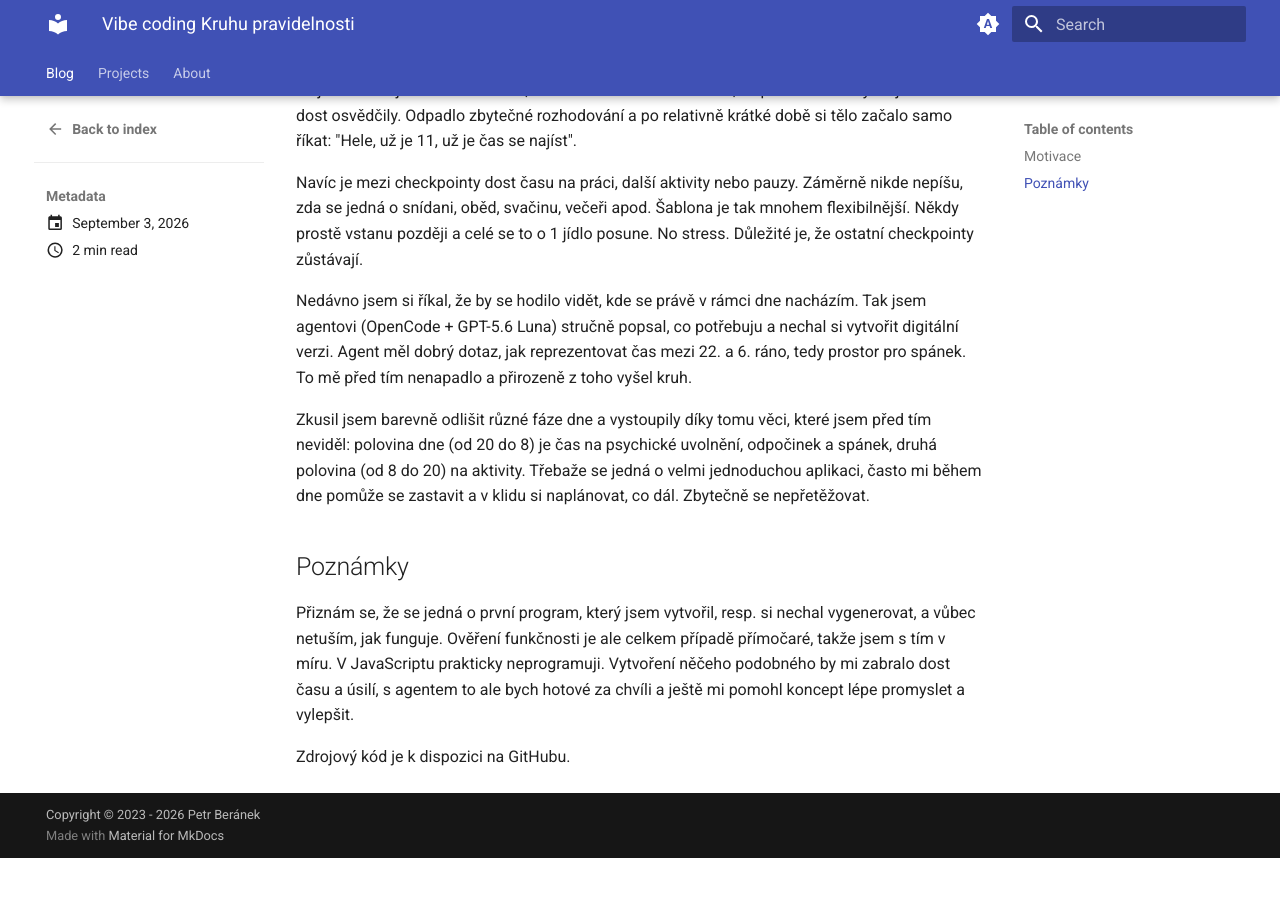
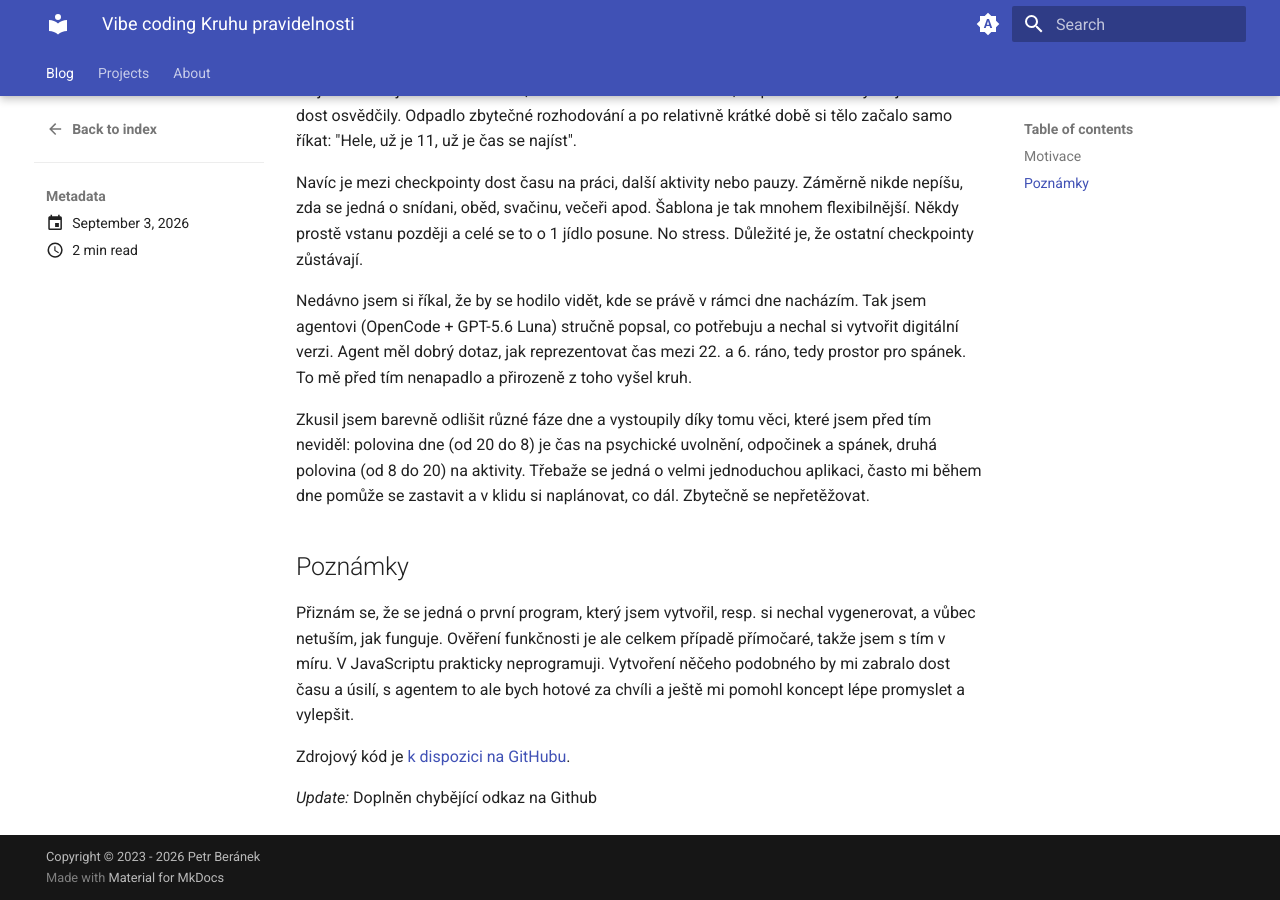
Before and after one commit to peberanek/peberanek.github.io, an MkDocs documentation site: the page built from docs/posts/kruh-pravidelnosti.md, in a window 1280 px wide and 900 px high, scrolled down 1838 px. Built offline with MkDocs 1.6.1 and Material for MkDocs 9.7.7, drawn with Linux system fonts in a browser that asks for light colours; before the commit the page ends 2696 px from its top, so only the background shows below that.

Commit message:
blog: add missing link to GitHub to a post

```diff
--- a/docs/posts/kruh-pravidelnosti.md
+++ b/docs/posts/kruh-pravidelnosti.md
@@ -39,4 +39,6 @@ Zkusil jsem barevně odlišit různé fáze dne a vystoupily díky tomu věci, k
 
 Přiznám se, že se jedná o první program, který jsem vytvořil, resp. si nechal vygenerovat, a vůbec netuším, jak funguje. Ověření funkčnosti je ale celkem případě přímočaré, takže jsem s tím v míru. V JavaScriptu prakticky neprogramuji. Vytvoření něčeho podobného by mi zabralo dost času a úsilí, s agentem to ale bych hotové za chvíli a ještě mi pomohl koncept lépe promyslet a vylepšit.
 
-Zdrojový kód je k dispozici na GitHubu.
+Zdrojový kód je [k dispozici na GitHubu](https://github.com/peberanek/peberanek.github.io/blob/main/docs/assets/guiding-circle.html).
+
+_Update:_ Doplněn chybějící odkaz na Github
```
